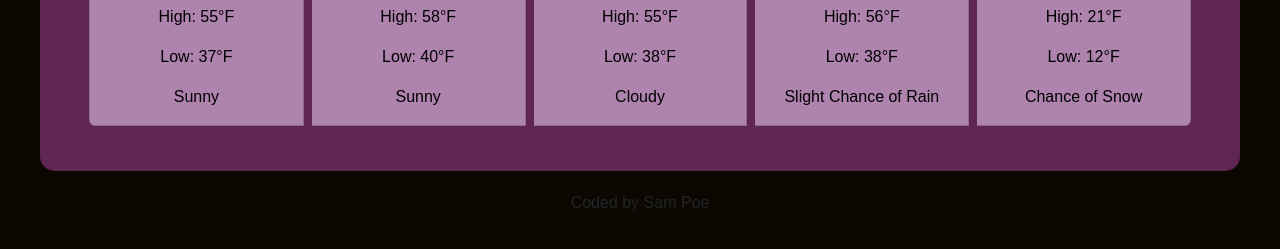
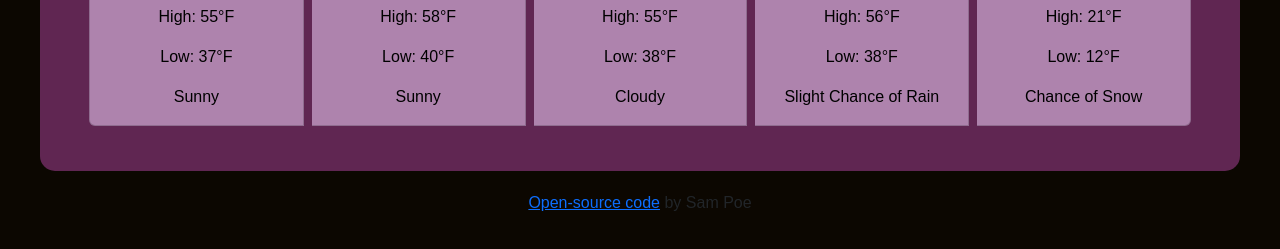
Before and after one commit to spoe-code/weather-app, a plain HTML site: page index.html in a window 1280 px wide. Shown: the part 385-634 px from the top of the page. Drawn offline with nearby package versions, Linux system fonts and the light colour scheme.

Commit message:
Added Github Link

```diff
--- a/index.html
+++ b/index.html
@@ -107,5 +107,5 @@
   </div>
   </div>
 <script src="src/script.js"></script>
- <footer>Coded by Sam Poe</footer>
+ <footer> <a href="https://github.com/spoe-code/weather-app">Open-source code</a> by Sam Poe</footer>
 </body>
```
